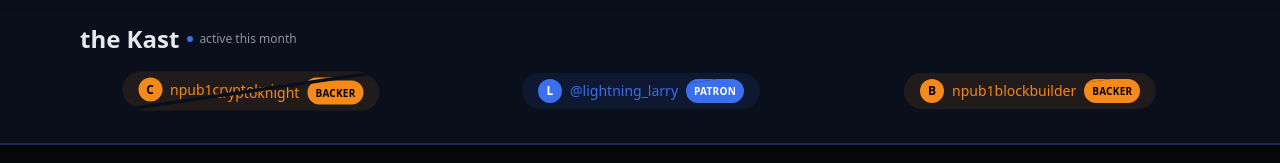
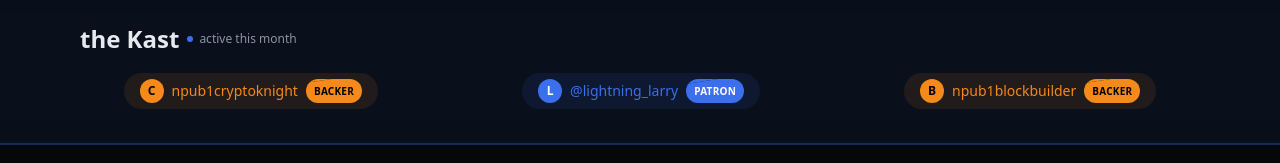
Before and after one commit to man-orangepeel/Fraktur-website, a Next.js app: page / in a window 1280 px wide. Shown: the part 390-553 px from the top of the page. Built offline with nearby package versions, Linux system fonts and the light colour scheme; no server answers.

Commit message:
TickerBanner: longer explode, slightly longer pause, tighter stagger
Fissure-hold pause 130ms -> 170ms, explode 550ms -> 800ms (slower
separation/fade-out), slot stagger 200ms -> 150ms.

```diff
--- a/src/components/TickerBanner.tsx
+++ b/src/components/TickerBanner.tsx
@@ -6,10 +6,10 @@ import { supporterProfileUrl } from "@/lib/format";
 
 const SLOTS = 3;
 const CYCLE_MS = 1200; // how long a group stays whole/at rest before it starts to crack
-const STAGGER_MS = 200; // cascade delay between slots, left -> right
+const STAGGER_MS = 150; // cascade delay between slots, left -> right
 const CRACK_GROW_MS = 100; // phase 1: hairline fissure appears, still 100% opaque
-const PAUSE_MS = 130; // hold on the fissure so it's clearly visible before it worsens
-const EXPLODE_MS = 550; // phase 2: fissure widens, block separates and fades out
+const PAUSE_MS = 170; // hold on the fissure so it's clearly visible before it worsens
+const EXPLODE_MS = 800; // phase 2: fissure widens, block separates and fades out
 const EMPTY_MS = 900; // banner shows nothing between one group vanishing and the next appearing
 const APPEAR_MS = 500; // next group fades in (transparent -> opaque) rather than snapping in
 const STAGGER_MAX = (SLOTS - 1) * STAGGER_MS;
```
